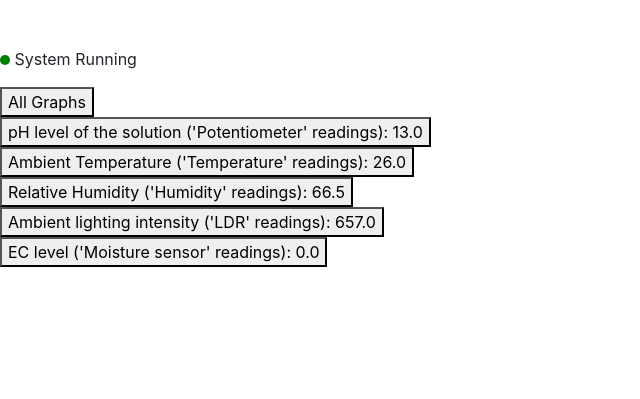
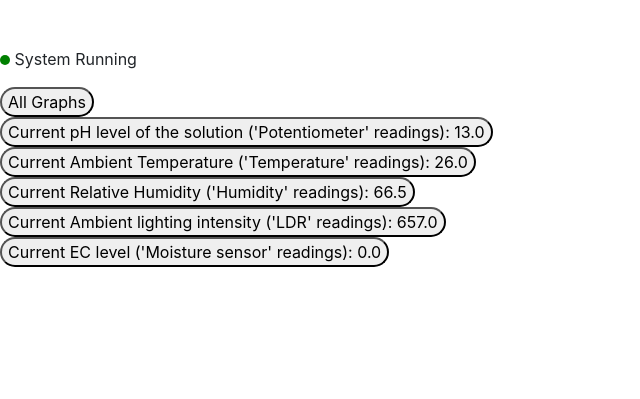
Before and after one commit to Pozq100/WebPage, a Flask app: page / in a window 1280 px wide. Shown: the part 401-800 px from the top of the page, without its empty margins (0-640 px from the left). Run offline with Flask 3, Linux system fonts and the light colour scheme; some libraries are stand-ins or nearby versions.

Commit message:
button changes

```diff
--- a/templates/test_index.html
+++ b/templates/test_index.html
@@ -42,6 +42,10 @@
         background-position: center;
         height: 300px;
         width: auto;
+      }
+
+      button {
+        border-radius: 25px;
       }
     </style>
   </head>
@@ -131,16 +135,18 @@
         var tm = requests.done(function (result) {
           if (result.length > 0) {
             document.getElementById("pHGraph").innerText =
-              "pH level of the solution ('Potentiometer' readings): " +
+              "Current pH level of the solution ('Potentiometer' readings): " +
               result[4];
             document.getElementById("TempGraph").innerText =
-              "Ambient Temperature ('Temperature' readings): " + result[1];
+              "Current Ambient Temperature ('Temperature' readings): " +
+              result[1];
             document.getElementById("HumidGraph").innerText =
-              "Relative Humidity ('Humidity' readings): " + result[2];
+              "Current Relative Humidity ('Humidity' readings): " + result[2];
             document.getElementById("LightGraph").innerText =
-              "Ambient lighting intensity ('LDR' readings): " + result[5];
+              "Current Ambient lighting intensity ('LDR' readings): " +
+              result[5];
             document.getElementById("ECGraph").innerText =
-              "EC level ('Moisture sensor' readings): " + result[3];
+              "Current EC level ('Moisture sensor' readings): " + result[3];
           } else {
             // Handle the case when data is not available
             document.getElementById("pHGraph").innerText = "No data available";
```
